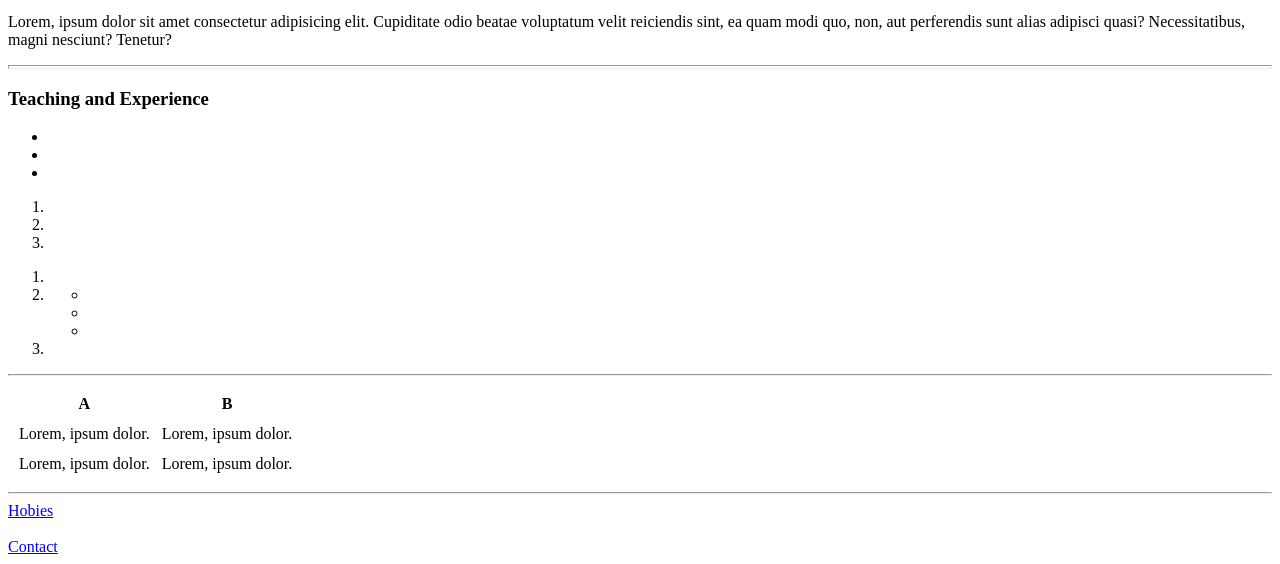
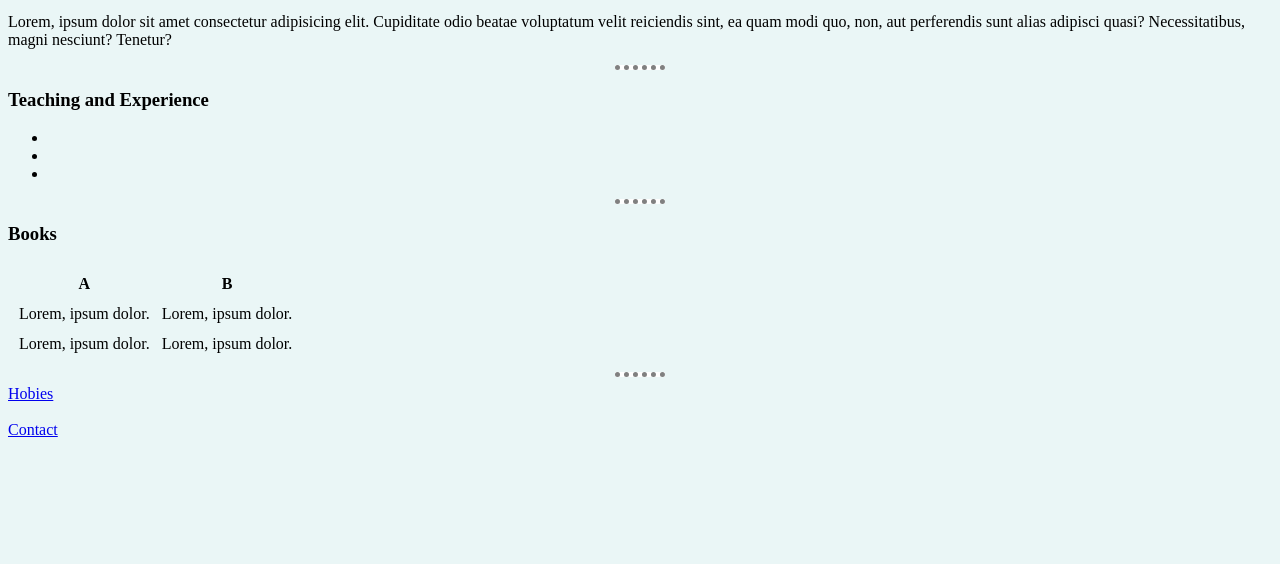
Before and after one commit to vampiresurya/cv, a plain HTML site: page index.html in a window 1280 px wide. Shown: the part 357-921 px from the top of the page. After the commit the page ends 804 px from the top, so only its background shows below. Drawn offline with Linux system fonts and the light colour scheme.

Commit message:
Update index.html

```diff
--- a/index.html
+++ b/index.html
@@ -4,6 +4,28 @@
   <meta charset="UTF-8">
 
   <title>Surya srinivas</title>
+  <style>
+    body{
+
+      background-color: #EAF6F6;
+    }
+    hr{
+
+
+ border-style: none; /* this is done to remove defaut css of browser */
+      background-color: white;
+   height: 0px;
+   width: 4%;
+    border-style: dotted none none none ;
+    border-color: grey;
+border-width: 5px;
+
+
+
+
+
+    }
+  </style>
 </head>
 <body>
   <table cellspacing="20">
@@ -21,7 +43,7 @@
   <p>
     Lorem, ipsum dolor sit amet consectetur adipisicing elit. Cupiditate odio beatae voluptatum velit reiciendis sint, ea quam modi quo, non, aut perferendis sunt alias adipisci quasi? Necessitatibus, magni nesciunt? Tenetur?
   </p>
-<hr size="4">
+<hr >
 <h3>Teaching and Experience</h3>
 <ul>
 <li></li>
@@ -29,28 +51,11 @@
 <li></li>
 
 </ul>
-<ol>
-  <li></li>
-  <li></li>
-  <li></li>
-</ol>
 
-<ol>
-  <li></li>
-  <li>
-    <ul>
-      <li></li>
-      <li></li>
-      <li></li>
-    </ul>
-  </li>
-  <li></li>
-</ol>
-<p>
-</p>
-<p></p>
+
+
 <hr>
-
+<h3>Books</h3>
 <table cellspacing="10"  >
   <thead>
     <th>A
```
